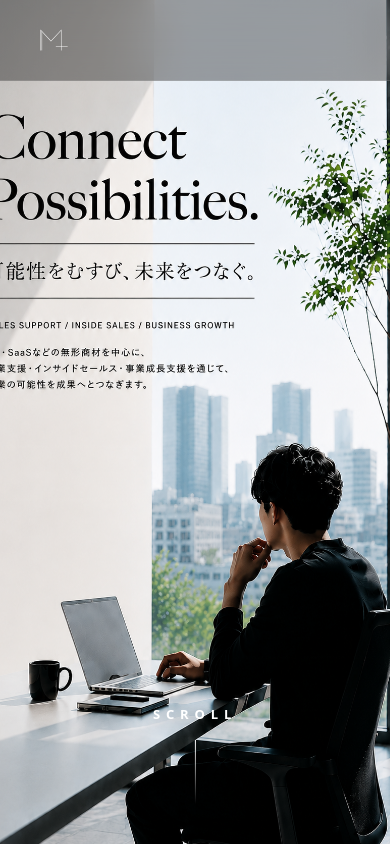
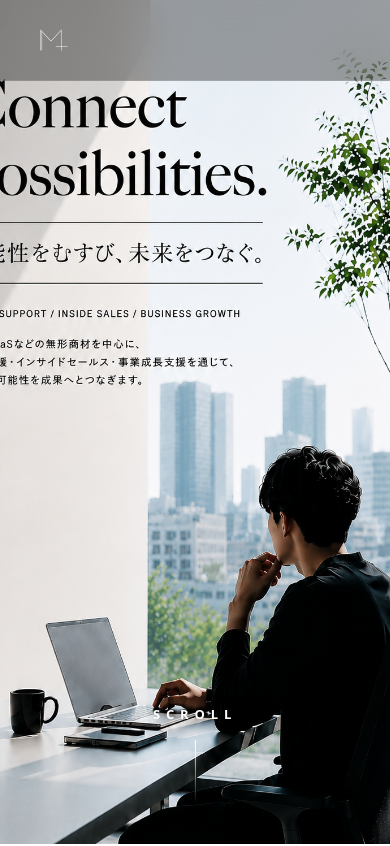
Before and after one commit to musubi-create/musubi, a Next.js app: page / in a window 390 px wide. Shown: the top 846 px of the page. Built offline with nearby package versions, Linux system fonts and the light colour scheme.

Commit message:
Tune mobile hero crop

```diff
--- a/app/page.tsx
+++ b/app/page.tsx
@@ -201,7 +201,7 @@ export default function Home() {
     alt="MUSUBI Hero"
     fill
     priority
-    className="block object-cover object-[58%_center] md:hidden"
+    className="block scale-[1.12] object-cover object-[56%_center] md:hidden"
   />
 
   {/* PC・タブレット用 */}
```
